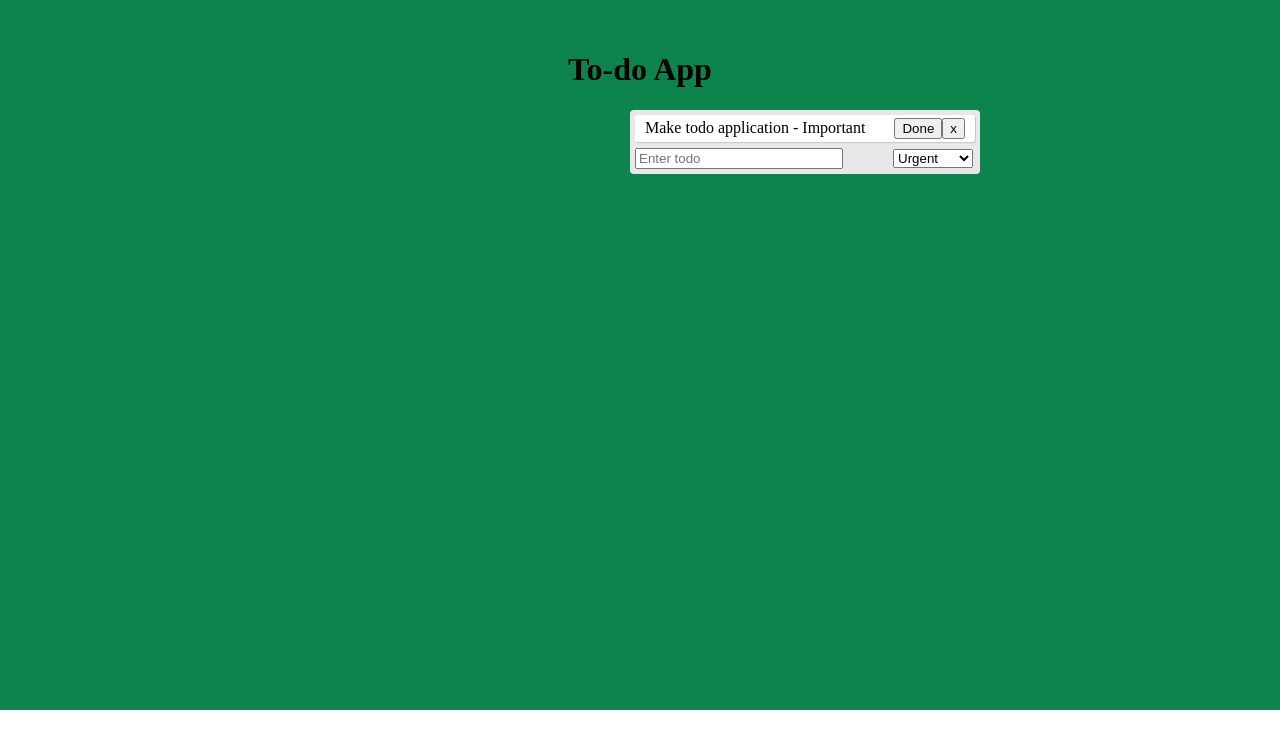
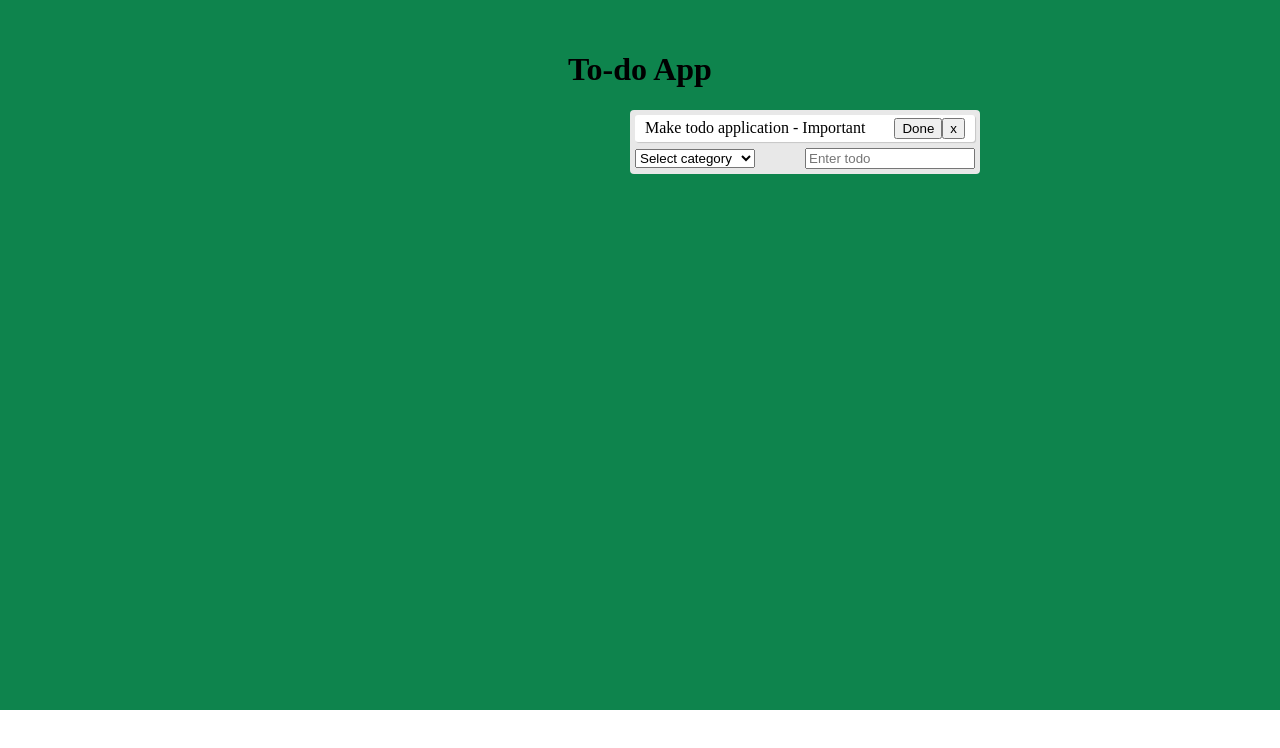
Before and after one commit to sawndes/todoapp-react, a React (Create React App) app: page / in a window 1280 px wide. Shown: the top 748 px of the page. Built offline with nearby package versions, Linux system fonts and the light colour scheme.

Commit message:
Implemented category but still fix is needed

```diff
--- a/src/App.css
+++ b/src/App.css
@@ -31,10 +31,11 @@ h1 {
 }
 
 input {
-  width: 200px;
+  width: 162px;
+  margin-left: 50px;
+
 }
 
 select {
-  margin-left: 50px;
-  width: 80px;
+  width: 120px;
 }
--- a/src/App.js
+++ b/src/App.js
@@ -24,13 +24,19 @@ function TodoForm({ addTodo, addTodos }) {
   const handleSubmit = e => {
     e.preventDefault();
     if (!value) return;
+    // addTodo(value + " -" + addTodos);
     addTodo(value);
-    addTodos(value)
+    // addTodos(value);
     setValue("");
   };
 
   return (
     <form onSubmit={handleSubmit}>
+      <select name="category" value = {value} className="select" id="category" onChange={e => setValue(" -"+ e.target.value)}>
+          <option value="">Select category</option>
+          <option value="Urgent">Urgent</option>
+          <option value="Important">Important</option>
+      </select>
       <input
         type="text"
         className="input"
@@ -38,10 +44,6 @@ function TodoForm({ addTodo, addTodos }) {
         value={value}
         onChange={e => setValue(e.target.value)}
       />
-      <select name="category" className="select" id="category" onChange={e => setValue(e.target.value)}>
-          <option value="Urgent" onChange={e => setValue(e.target.value)}>Urgent</option>
-          <option value="Important" onChange={e => setValue(e.target.value)}>Important</option>
-      </select>
     </form>
   );
 }
@@ -64,7 +66,8 @@ function App() {
   };
 
   const addTodos = category => {
-    const newTodos = [...todos, { addTodo ,category }];
+    const newTodos = [...todos,  { category }];
+    // return newTodos;
     setTodos(newTodos);
   };
 
```
